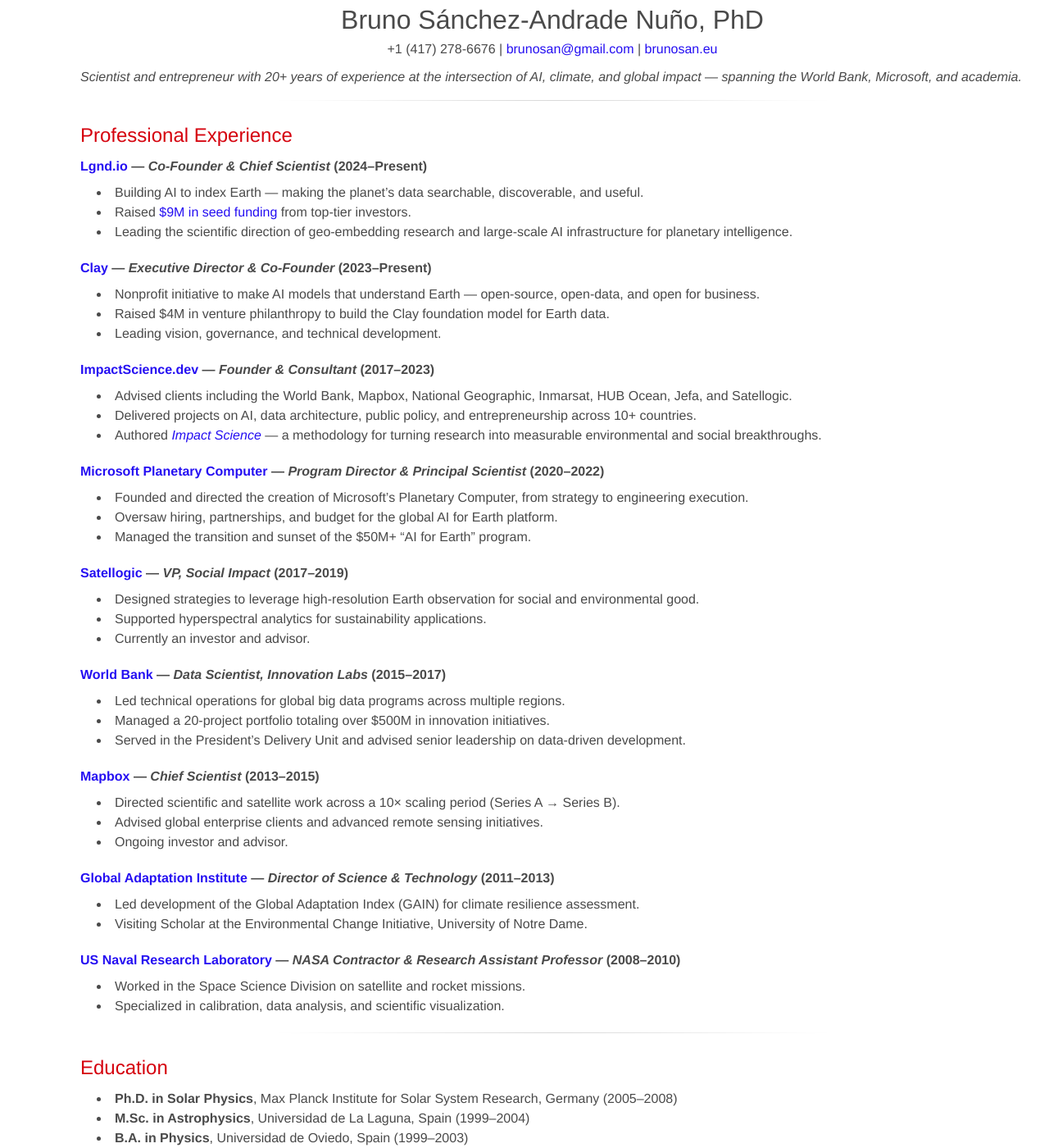
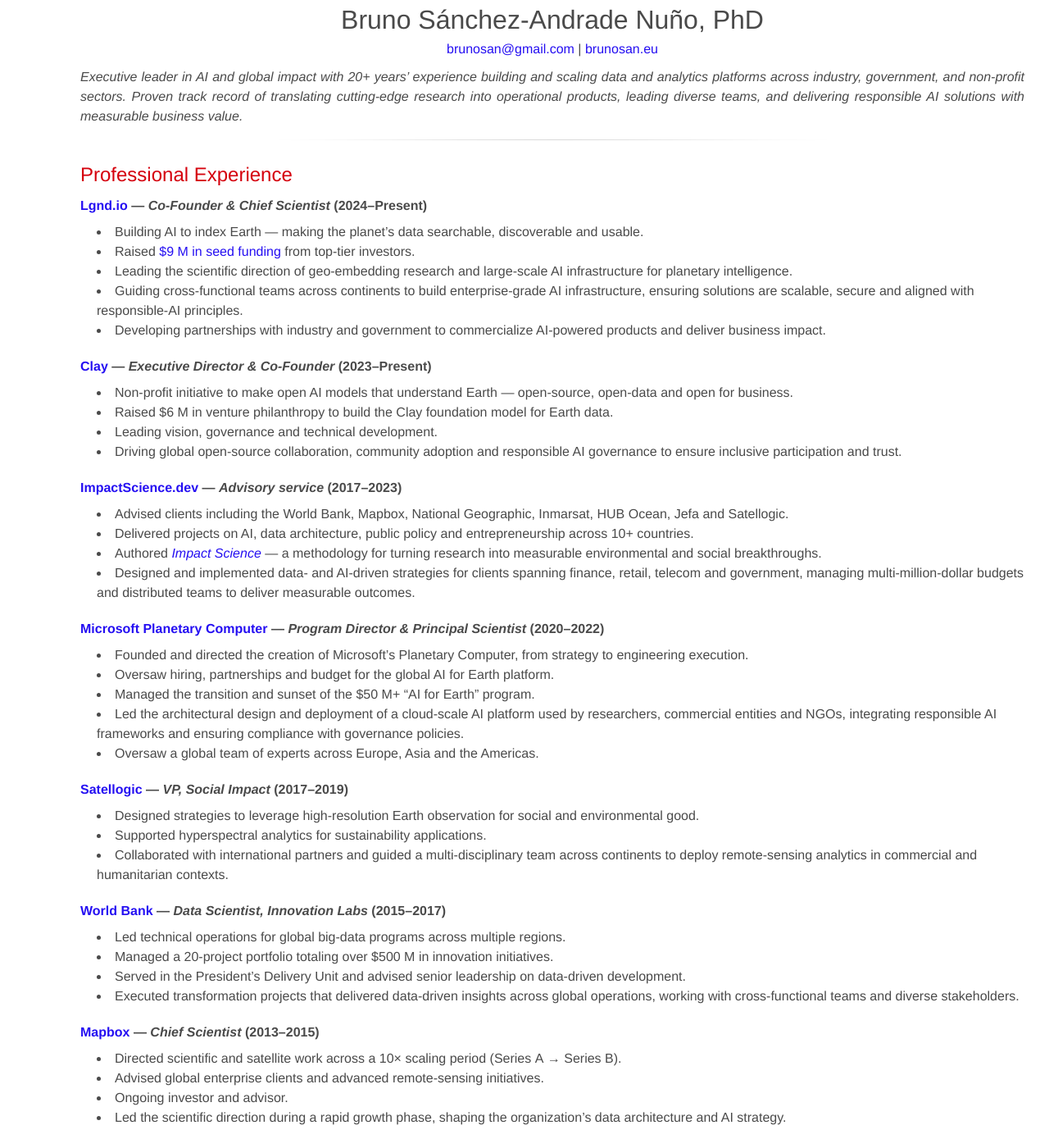
Before and after one commit to brunosan/cv, a Jekyll site: the page built from index.md, in a window 1280 px wide and 1400 px high. Shown: the whole window at 82% size. Built offline with Jekyll 4.4.1, drawn with Linux system fonts in a browser that asks for light colours; some of the changed text lies outside the part shown.

Commit message:
Revise CV content and formatting for clarity
Updated CV content for Bruno Sánchez-Andrade Nuño, PhD, including professional experience, education, publications, and volunteer work. Enhanced clarity and consistency in formatting.

```diff
--- a/index.md
+++ b/index.md
@@ -3,95 +3,103 @@
 title: "CV: Bruno Sánchez-Andrade Nuño, PhD"
 ---
 
-# Bruno Sánchez-Andrade Nuño, PhD
-+1 (417) 278-6676 | <brunosan@gmail.com> | [brunosan.eu](http://brunosan.eu)
+# Bruno Sánchez‑Andrade Nuño, PhD
+<brunosan@gmail.com> | [brunosan.eu](http://brunosan.eu)
 
-*Scientist and entrepreneur with 20+ years of experience at the intersection of AI, climate, and global impact — spanning the World Bank, Microsoft, and academia.*
+*Executive leader in AI and global impact with 20+ years’ experience building and scaling data and analytics platforms across industry, government, and non‑profit sectors. Proven track record of translating cutting‑edge research into operational products, leading diverse teams, and delivering responsible AI solutions with measurable business value.*
 
 ---
 
 ## Professional Experience
 
-### [Lgnd.io](https://lgnd.io) — *Co-Founder & Chief Scientist* (2024–Present)
-- Building AI to index Earth — making the planet’s data searchable, discoverable, and useful.
-- Raised [$9M in seed funding](https://techcrunch.com/2025/07/10/lgnd-wants-to-make-chatgpt-for-the-earth/) from top-tier investors.
-- Leading the scientific direction of geo-embedding research and large-scale AI infrastructure for planetary intelligence.
+### [Lgnd.io](https://lgnd.io) — *Co‑Founder & Chief Scientist* (2024–Present)
+- Building AI to index Earth — making the planet’s data searchable, discoverable and usable.
+- Raised [$9 M in seed funding](https://techcrunch.com/2025/07/10/lgnd-wants-to-make-chatgpt-for-the-earth/) from top‑tier investors.
+- Leading the scientific direction of geo‑embedding research and large‑scale AI infrastructure for planetary intelligence.
+- Guiding cross‑functional teams across continents to build enterprise‑grade AI infrastructure, ensuring solutions are scalable, secure and aligned with responsible‑AI principles.
+- Developing partnerships with industry and government to commercialize AI‑powered products and deliver business impact.
 
-### [Clay](https://madewithclay.org) — *Executive Director & Co-Founder* (2023–Present)
-- Nonprofit initiative to make AI models that understand Earth — open-source, open-data, and open for business.
-- Raised $4M in venture philanthropy to build the Clay foundation model for Earth data.
-- Leading vision, governance, and technical development.
+### [Clay](https://madewithclay.org) — *Executive Director & Co‑Founder* (2023–Present)
+- Non‑profit initiative to make open AI models that understand Earth — open‑source, open‑data and open for business.
+- Raised $6 M in venture philanthropy to build the Clay foundation model for Earth data.
+- Leading vision, governance and technical development.
+- Driving global open‑source collaboration, community adoption and responsible AI governance to ensure inclusive participation and trust.
 
-### [ImpactScience.dev](https://impactscience.dev) — *Founder & Consultant* (2017–2023)
-- Advised clients including the World Bank, Mapbox, National Geographic, Inmarsat, HUB Ocean, Jefa, and Satellogic.
-- Delivered projects on AI, data architecture, public policy, and entrepreneurship across 10+ countries.
-- Authored *[Impact Science](https://book.impactscience.dev)* — a methodology for turning research into measurable environmental and social breakthroughs.
+### [ImpactScience.dev](https://impactscience.dev) — *Advisory service* (2017–2023)
+- Advised clients including the World Bank, Mapbox, National Geographic, Inmarsat, HUB Ocean, Jefa and Satellogic.
+- Delivered projects on AI, data architecture, public policy and entrepreneurship across 10+ countries.
+- Authored [*Impact Science*](https://book.impactscience.dev) — a methodology for turning research into measurable environmental and social breakthroughs.
+- Designed and implemented data‑ and AI‑driven strategies for clients spanning finance, retail, telecom and government, managing multi‑million‑dollar budgets and distributed teams to deliver measurable outcomes.
 
-### [Microsoft Planetary Computer](https://planetarycomputer.microsoft.com) — *Program Director & Principal Scientist* (2020–2022)
-- Founded and directed the creation of Microsoft’s Planetary Computer, from strategy to engineering execution.
-- Oversaw hiring, partnerships, and budget for the global AI for Earth platform.
-- Managed the transition and sunset of the $50M+ “AI for Earth” program.
+### [Microsoft Planetary Computer](https://planetarycomputer.microsoft.com) — *Program Director & Principal Scientist* (2020–2022)
+- Founded and directed the creation of Microsoft’s Planetary Computer, from strategy to engineering execution.
+- Oversaw hiring, partnerships and budget for the global AI for Earth platform.
+- Managed the transition and sunset of the $50 M+ “AI for Earth” program.
+- Led the architectural design and deployment of a cloud‑scale AI platform used by researchers, commercial entities and NGOs, integrating responsible AI frameworks and ensuring compliance with governance policies.
+- Oversaw a global team of experts across Europe, Asia and the Americas.
 
-### [Satellogic](https://satellogic.com) — *VP, Social Impact* (2017–2019)
-- Designed strategies to leverage high-resolution Earth observation for social and environmental good.
+### [Satellogic](https://satellogic.com) — *VP, Social Impact* (2017–2019)
+- Designed strategies to leverage high‑resolution Earth observation for social and environmental good.
 - Supported hyperspectral analytics for sustainability applications.
-- Currently an investor and advisor.
+- Collaborated with international partners and guided a multi‑disciplinary team across continents to deploy remote‑sensing analytics in commercial and humanitarian contexts.
 
-### [World Bank](http://blogs.worldbank.org/voices/big-data-davos-year-later-delivering-innovation-value) — *Data Scientist, Innovation Labs* (2015–2017)
-- Led technical operations for global big data programs across multiple regions.
-- Managed a 20-project portfolio totaling over $500M in innovation initiatives.
-- Served in the President’s Delivery Unit and advised senior leadership on data-driven development.
+### [World Bank](http://blogs.worldbank.org/voices/big-data-davos-year-later-delivering-innovation-value) — *Data Scientist, Innovation Labs* (2015–2017)
+- Led technical operations for global big‑data programs across multiple regions.
+- Managed a 20‑project portfolio totaling over $500 M in innovation initiatives.
+- Served in the President’s Delivery Unit and advised senior leadership on data‑driven development.
+- Executed transformation projects that delivered data‑driven insights across global operations, working with cross‑functional teams and diverse stakeholders.
 
-### [Mapbox](https://blog.mapbox.com/bruno-s-225-nchez-andrade-nu-241-o-joins-mapbox-as-chief-scientist-b3729d019801) — *Chief Scientist* (2013–2015)
-- Directed scientific and satellite work across a 10× scaling period (Series A → Series B).
-- Advised global enterprise clients and advanced remote sensing initiatives.
+### [Mapbox](https://blog.mapbox.com/bruno-s-225-nchez-andrade-nu-241-o-joins-mapbox-as-chief-scientist-b3729d019801) — *Chief Scientist* (2013–2015)
+- Directed scientific and satellite work across a 10× scaling period (Series A → Series B).
+- Advised global enterprise clients and advanced remote‑sensing initiatives.
 - Ongoing investor and advisor.
+- Led the scientific direction during a rapid growth phase, shaping the organization’s data architecture and AI strategy.
 
-### [Global Adaptation Institute](http://index.gain.org) — *Director of Science & Technology* (2011–2013)
-- Led development of the Global Adaptation Index (GAIN) for climate resilience assessment.
-- Visiting Scholar at the Environmental Change Initiative, University of Notre Dame.
+### [Global Adaptation Institute](http://index.gain.org) — *Director of Science & Technology* (2011–2013)
+- Led development of the Global Adaptation Index (GAIN) for climate resilience assessment.
+- Visiting Scholar at the Environmental Change Initiative, University of Notre Dame.
 
-### [US Naval Research Laboratory](http://www.nrl.navy.mil/) — *NASA Contractor & Research Assistant Professor* (2008–2010)
-- Worked in the Space Science Division on satellite and rocket missions.
-- Specialized in calibration, data analysis, and scientific visualization.
+### [US Naval Research Laboratory](http://www.nrl.navy.mil/) — *NASA Contractor & Research Assistant Professor* (2008–2010)
+- Worked in the Space Science Division on satellite and rocket missions.
+- Specialized in calibration, data analysis and scientific visualization.
 
 ---
 
 ## Education
-- **Ph.D. in Solar Physics**, Max Planck Institute for Solar System Research, Germany (2005–2008)
-- **M.Sc. in Astrophysics**, Universidad de La Laguna, Spain (1999–2004)
-- **B.A. in Physics**, Universidad de Oviedo, Spain (1999–2003)
-- **Mirzayan S&T Policy Fellow**, US National Academies of Science (2010)
+- **Ph.D. in Solar Physics**, Max Planck Institute for Solar System Research, Germany (2005–2008)
+- **M.Sc. in Astrophysics**, Universidad de La Laguna, Spain (1999–2004)
+- **B.A. in Physics**, Universidad de Oviedo, Spain (1999–2003)
+- **Mirzayan S&T Policy Fellow**, US National Academies of Science (2010)
 
 **Executive Education**
 - Princeton University — *Leadership in Energy Innovation* (2018)
 - Harvard Kennedy School — *Global Leadership & Public Policy for the 21st Century* (2017)
 - Stanford GSB & Stanford Earth — *Transformative Leadership for Sustainability* (2016)
-- Oxford Saïd Business School — *Transformational Leadership* (2015)
-- Yale SOM — *Strategic Impact Leadership* (2014)
+- Oxford Saïd Business School — *Transformational Leadership* (2015)
+- Yale SOM — *Strategic Impact Leadership* (2014)
 
 ---
 
 ## Publications
-- **Book:** [*Impact Science: The Science of Getting to Radical Social and Environmental Breakthroughs*](https://www.amazon.com/gp/product/B07SN1L4L2/ref=dbs_a_def_rwt_bibl_vppi_i1) (2019)
-  → Full content available online at [impactscience.dev](https://impactscience.dev/)
-- **Ph.D. Thesis:** *“Observations, Analysis, and Interpretation (non-LTE) of Chromospheric Structures of the Sun”*
-- 18 peer-reviewed publications, 130+ citations — [Google Scholar](https://scholar.google.com/citations?user=j6dHCcUAAAAJ)
+- **Book:** [*Impact Science: The Science of Getting to Radical Social and Environmental Breakthroughs*](https://www.amazon.com/gp/product/B07SN1L4L2/ref=dbs_a_def_rwt_bibl_vppi_i1) (2019)
+  → Full content available online at [impactscience.dev](https://impactscience.dev/)
+- **Ph.D. Thesis:** *“Observations, Analysis, and Interpretation (non‑LTE) of Chromospheric Structures of the Sun”*
+- 18 peer‑reviewed publications, 130+ citations — [Google Scholar](https://scholar.google.com/citations?user=j6dHCcUAAAAJ)
 
 ---
 
 ## Volunteer Work
-- Expert Reviewer — Global Teacher Prize, Earthshot Prize, Several VCs, including "dual use".
-- Elected Member, Council for Foreign Residents — Spanish Consulate, Washington DC (2009–2016)
+- Expert Reviewer — Global Teacher Prize, Earthshot Prize, several venture capital firms (including dual‑use technology funds).
+- Elected Member, Council for Foreign Residents — Spanish Consulate, Washington DC (2009–2016)
 - Founding Member — ECUSA (Spanish Scientists in the USA) (2015–2016)
 - Project Manager — AEGEE (European Students’ Forum) (2003–2008)
-- Civil Protection Volunteer — Gijón Fire & Rescue (2001–2004)
+- Civil Protection Volunteer — Gijón Fire & Rescue (2001–2004)
 
 ---
 
 ## Languages
-- **Fluent:** English, Spanish
-- **Intermediate:** French
-- **Basic:** German, Danish
+- **Fluent:** English, Spanish
+- **Intermediate:** French
+- **Basic:** German, Danish
 
 ---
```
